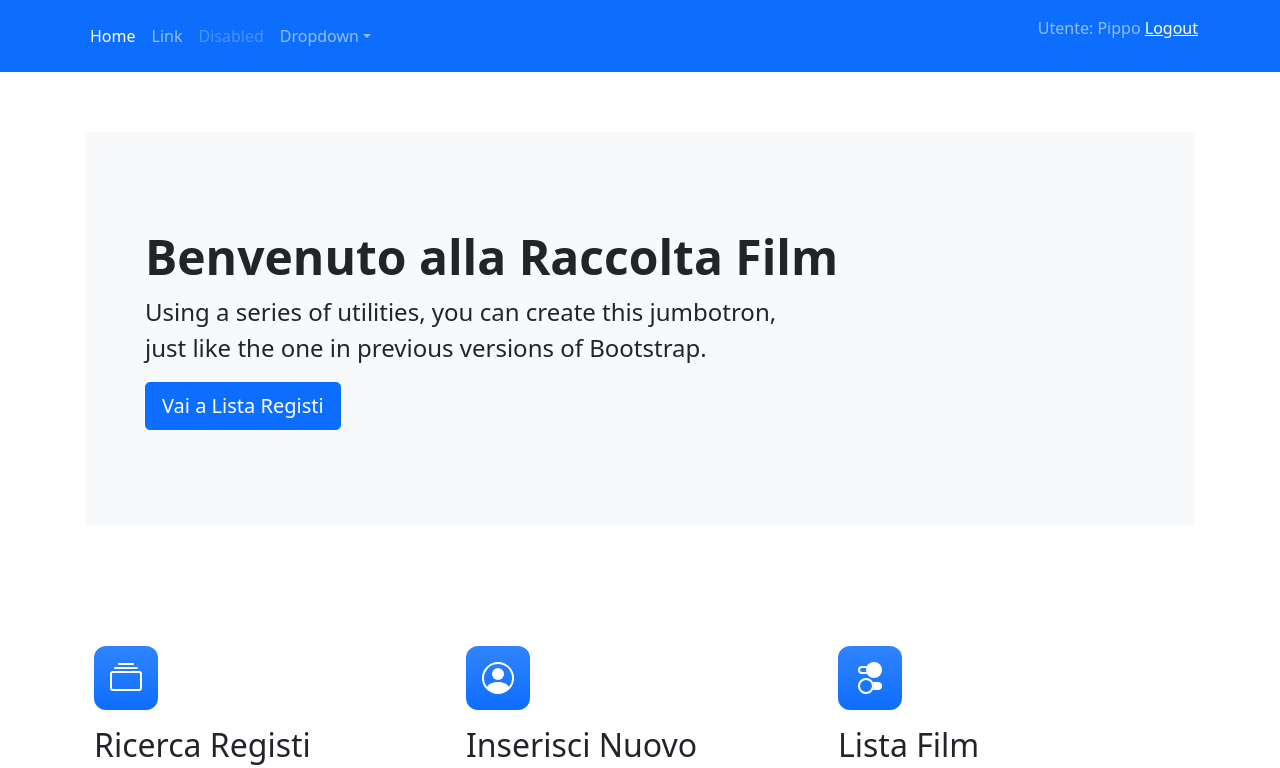
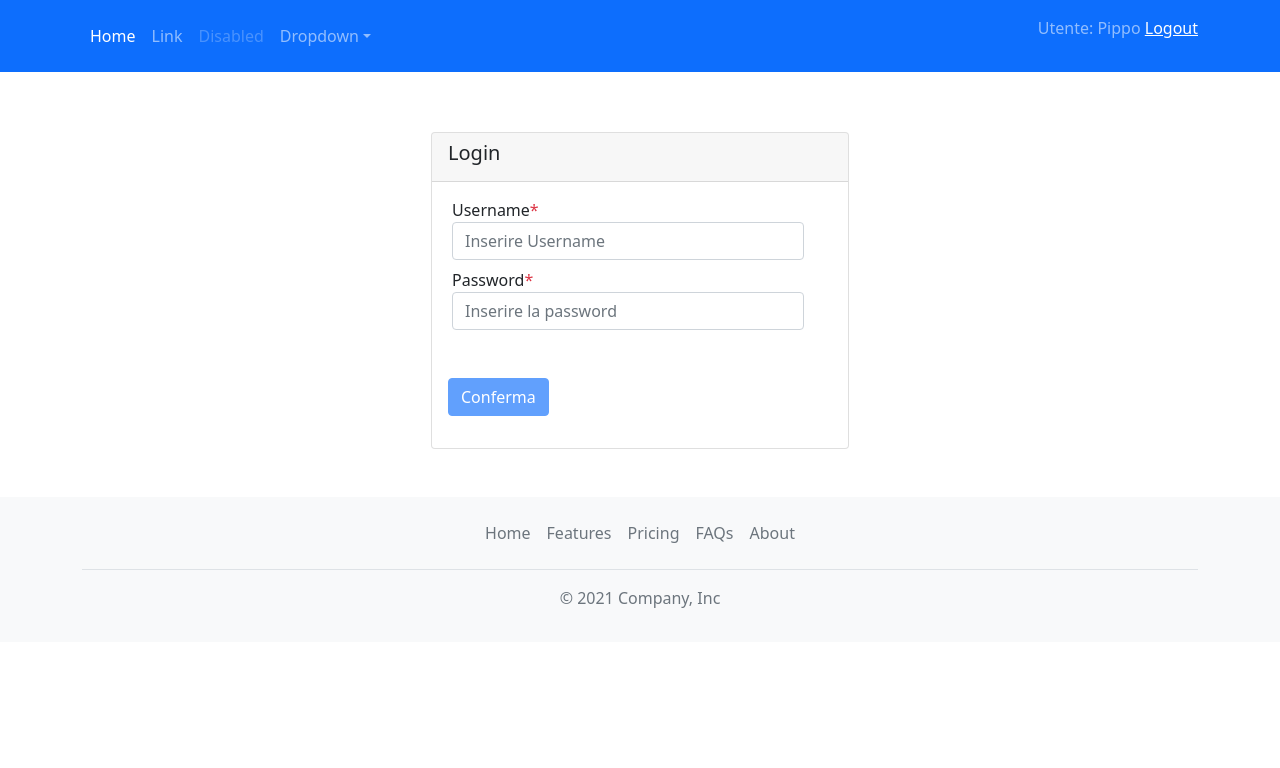
Before and after one commit to RobertoEsposito02/raccoltafilm20212109, an Angular app: page /auth/login in a window 1280 px wide. Before the commit this address led to /welcome. Shown: the top 768 px of the page. Built offline with nearby package versions, Linux system fonts and the light colour scheme.

Commit message:
aggiunto login

```diff
--- a/src/app/app-routing.module.ts
+++ b/src/app/app-routing.module.ts
@@ -14,6 +14,11 @@ const routes: Routes = [
     path: 'film',
     loadChildren: () => import("./feature/film/film.module").then(m => m.FilmModule)
   },
+  {
+    path: 'auth',
+    loadChildren: () => import("./core/auth/auth.module").then(m => m.AuthModule)
+  },
+  { path: '', redirectTo: 'auth', pathMatch: 'full' },
   { path: '**', redirectTo: 'welcome', pathMatch: 'full' }
 ];
 
--- a/src/app/app.module.ts
+++ b/src/app/app.module.ts
@@ -5,6 +5,7 @@ import { AppComponent } from './app.component';
 import { HttpClientModule } from '@angular/common/http';
 import { FormsModule } from '@angular/forms';
 import { LayoutModule } from './core/layout/layout.module';
+import { AuthModule } from './core/auth/auth.module';
 
 @NgModule({
   declarations: [
@@ -15,6 +16,7 @@ import { LayoutModule } from './core/layout/layout.module';
     AppRoutingModule,
     HttpClientModule,
     FormsModule,
+    AuthModule,
     LayoutModule
   ],
   providers: [],
--- /dev/null
+++ b/src/app/core/auth/auth.service.ts
@@ -0,0 +1,15 @@
+import { Injectable } from '@angular/core';
+import { of } from 'rxjs';
+import { Utente } from 'src/app/model/utente';
+
+@Injectable({
+  providedIn: 'root'
+})
+export class AuthService{
+
+  constructor() { }
+
+  login(loginForm:Utente){
+    return of({username: loginForm.username, token:""});
+  }
+}
--- /dev/null
+++ b/src/app/core/auth/login/login.component.html
@@ -0,0 +1,63 @@
+<!-- Begin page content -->
+<main class="flex-shrink-0">
+    <div class="container mb-5" style="width: 35%;">
+
+        <div class='card'>
+            <div class='card-header'>
+                <h5>Login</h5>
+            </div>
+            <div class='card-body mt-3'>
+
+                <form (ngSubmit)="login(utenteForm)" #utenteForm="ngForm" class="row g-3">
+                    <div class="row">
+                        <div class="col-md-12">
+                            <label>Username<span class="text-danger">*</span></label>
+                            <input type="text" class="form-control" placeholder="Inserire Username" required minlength="4"
+                                id="username" name="username" [(ngModel)]="utente.username" #usernameVar="ngModel"
+                                [ngClass]="{'is-invalid': (usernameVar.touched || usernameVar.dirty) && !usernameVar.valid }">
+                            <span class="invalid-feedback">
+                                <span *ngIf="usernameVar.errors?.['required']">
+                                    Prego inserire un valore
+                                </span>
+                                <span *ngIf="usernameVar.errors?.['minlength']">
+                                    Il campo deve avere almeno quattro caratteri.
+                                </span>
+                            </span>
+                        </div>
+                    </div>
+
+                    <div class="row mt-2">
+                        <div class="col-md-12">
+                            <label>Password<span class="text-danger">*</span></label>
+                            <input type="password" class="form-control" placeholder="Inserire la password" required minlength="4"
+                                id="password" name="password" [(ngModel)]="utente.password" #passwordVar="ngModel"
+                                [ngClass]="{'is-invalid': (passwordVar.touched || passwordVar.dirty) && !passwordVar.valid }">
+                            <span class="invalid-feedback">
+                                <span *ngIf="passwordVar.errors?.['required']">
+                                    Prego inserire un valore
+                                </span>
+                                <span *ngIf="passwordVar.errors?.['minlength']">
+                                    Il campo deve avere almeno quattro caratteri.
+                                </span>
+                                <span *ngIf="passwordVar.errors?.['pattern']">
+                                    Il campo deve avere almeno quattro caratteri.
+                                </span>
+                            </span>
+                        </div>
+                    </div>
+
+                    <div class="col-12 mb-3 mt-5">
+                        <button type="submit" name="submit" value="submit" id="submit"
+                            class="btn btn-primary" [disabled]="utenteForm.invalid">Conferma</button>
+                    </div>
+
+                </form>
+                <!-- end card-body -->
+            </div>
+            <!-- end card -->
+        </div>
+        <!-- end container -->
+    </div>
+
+    <!-- end main -->
+</main>
--- /dev/null
+++ b/src/app/core/auth/login/login.component.ts
@@ -0,0 +1,43 @@
+import { Component, OnDestroy, OnInit } from '@angular/core';
+import { NgForm } from '@angular/forms';
+import { ActivatedRoute, Router, Routes } from '@angular/router';
+import { Subject, takeUntil } from 'rxjs';
+import { Utente } from 'src/app/model/utente';
+import { AuthService } from '../auth.service';
+
+@Component({
+  selector: 'app-login',
+  templateUrl: './login.component.html',
+  styleUrls: ['./login.component.css']
+})
+export class LoginComponent implements OnInit, OnDestroy {
+
+  utente:Utente = {username:"", password:"", token:""}
+  errormessage:string = ""
+
+  destroy$:Subject<Boolean> = new Subject()
+
+
+  constructor(private _router:Router, private _authService:AuthService) { }
+
+  ngOnInit(): void {
+  }
+
+  ngOnDestroy(): void {
+    this.destroy$.next(true)
+    this.destroy$.complete()
+  }
+
+  login(utenteForm:NgForm){
+    if(utenteForm.valid){
+      this._authService.login(utenteForm.value).pipe(
+        takeUntil(this.destroy$)
+      ).subscribe(res =>{
+        this._router.navigate(["welcome"])
+      })
+    }else{
+
+    }
+  }
+
+}
--- /dev/null
+++ b/src/app/model/utente.ts
@@ -0,0 +1,5 @@
+export interface Utente {
+    username:string
+    password?:string
+    token:string
+}
```
Also changed, not shown: src/app/core/auth/auth.module.ts (added, +31 -0 lines), src/app/core/auth/login/login.component.css (added).
